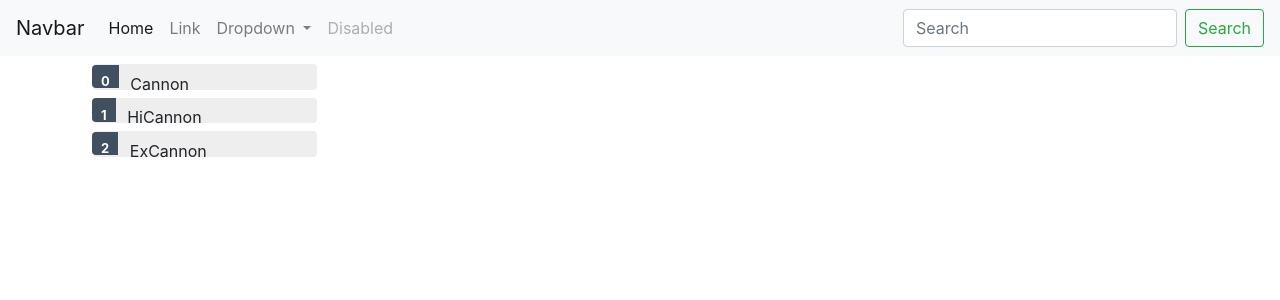
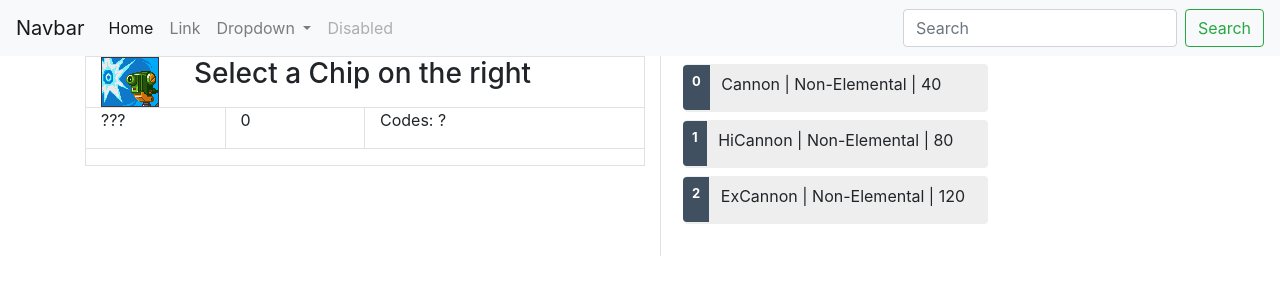
Before and after one commit to ArchAether/Chipdex, an Angular app: page / in a window 1280 px wide. Shown: the top 300 px of the page. Built offline with nearby package versions, Linux system fonts and the light colour scheme.

Commit message:
Added more info in the chip list
Made the boxes bigger, Added type and damage value preview, and added a default chip before selection

```diff
--- a/src/app/chip-detail/chip-detail.component.html
+++ b/src/app/chip-detail/chip-detail.component.html
@@ -3,7 +3,7 @@
         <div class="col-2">
             <img class="border border-dark" src={{chip.image}}>
         </div>
-        <div class="col-3">
+        <div class="col">
             <h3>{{chip.name}}</h3>
         </div>
     </div>
--- a/src/app/chip-list/chip-list.component.css
+++ b/src/app/chip-list/chip-list.component.css
@@ -2,7 +2,7 @@
     margin: 0 0 2em 0;
     list-style-type: none;
     padding: 0;
-    width: 15em;
+    width: 20em;
   }
   .chips li {
     cursor: pointer;
@@ -11,7 +11,7 @@
     background-color: #EEE;
     margin: .5em;
     padding: .3em 0;
-    height: 1.6em;
+    height: 3em;
     border-radius: 4px;
   }
   .chips li:hover {
@@ -37,7 +37,7 @@
     position: relative;
     left: -1px;
     top: -4px;
-    height: 1.8em;
+    height: 3.5em;
     margin-right: .8em;
     border-radius: 4px 0 0 4px;
   }
--- a/src/app/chip-list/chip-list.component.html
+++ b/src/app/chip-list/chip-list.component.html
@@ -1,11 +1,14 @@
+<div class="row">
+    <div class="col border-right">
+        <app-chip-detail [chip] = "selectedChip"></app-chip-detail>
+    </div>
+    <div class="col">
         <ul class="chips">
             <li *ngFor = "let chip of chips"
                 [class.selected] = "chip === selectedChip"
                 (click) = "onSelect(chip)">
-        <span class="badge">{{chip.id}}</span>{{chip.name}}
+                <span class="badge">{{chip.id}}</span>{{chip.name}} | {{chip.type}} | {{chip.damage}}
             </li>
         </ul>
-
-<div>
-    <app-chip-detail [chip] = "selectedChip"></app-chip-detail>
     </div>
+</div>
--- a/src/app/chip-list/chip-list.component.ts
+++ b/src/app/chip-list/chip-list.component.ts
@@ -11,11 +11,20 @@ export class ChipListComponent implements OnInit {
 
   chips = CHIPS;
   selectedChip: Chip;
+  defaultChip: Chip = {
+    id: 0,
+    name: "Select a Chip on the right",
+    description: "\n",
+    type: "???",
+    damage: 0,
+    chipCode: ["?"],
+    image: "../assets/img/MMBN 6 Cannon.png",
+  }
 
   constructor() { }
 
   ngOnInit(): void {
-
+    this.selectedChip = this.defaultChip;
   }
   onSelect(chip: Chip): void {
     this.selectedChip = chip;
```
Lines whose indentation alone changed are shown as unchanged.
